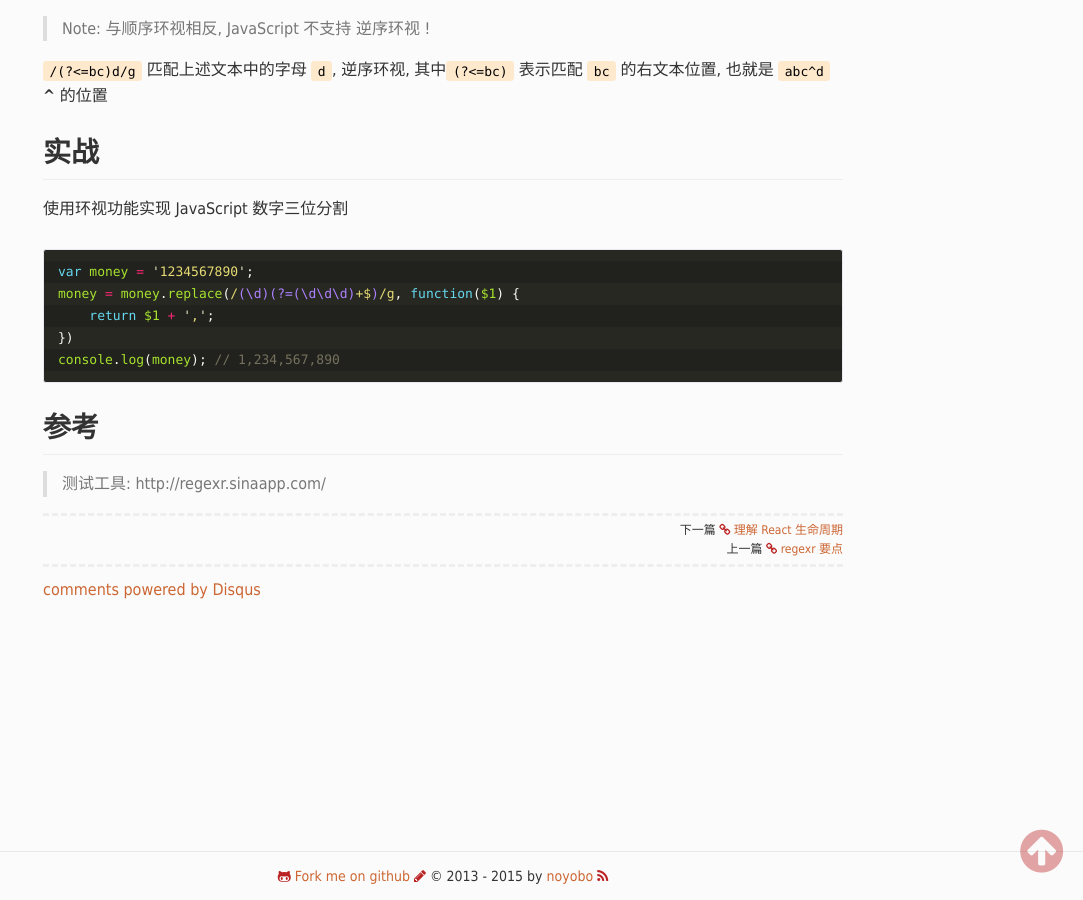
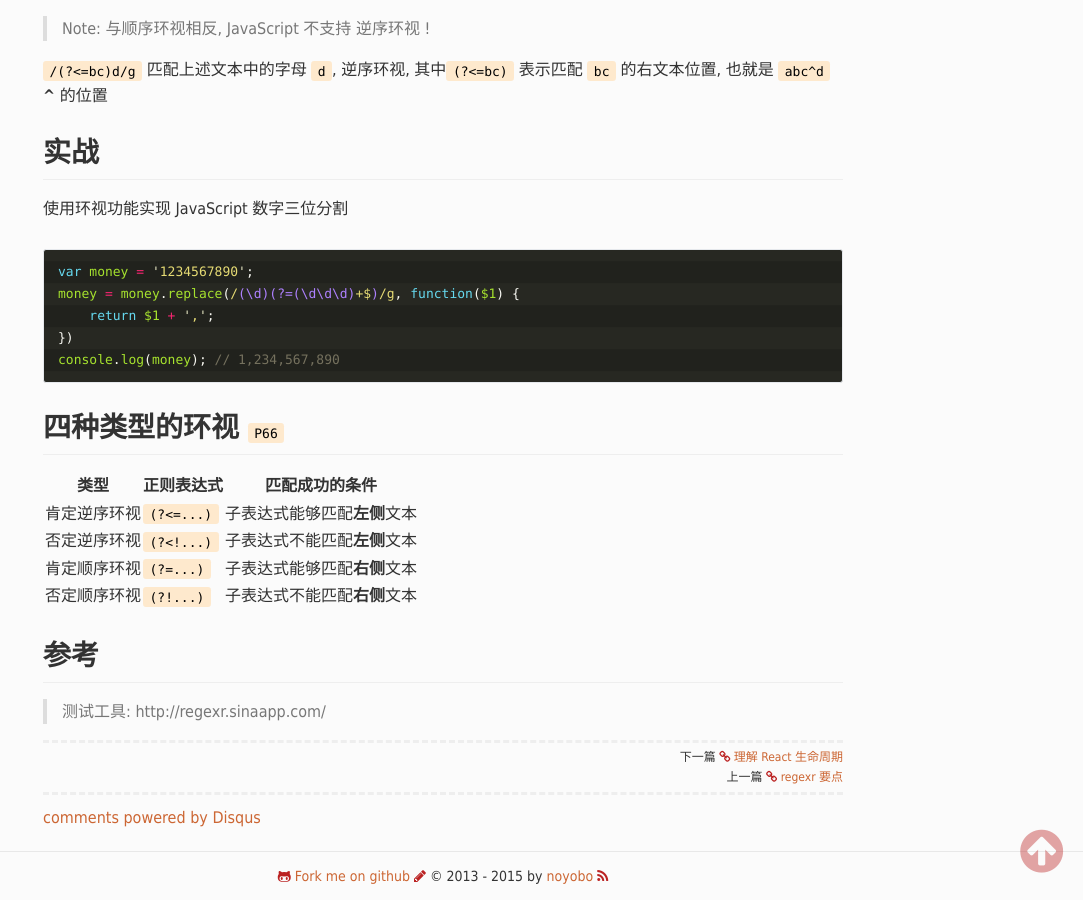
Before and after one commit to noyobo/noyobo.github.com, a Jekyll site: the page built from _posts/2015-07-22-regexr-lookaround.md, in a window 1280 px wide and 900 px high, scrolled down 614 px. Shown: the whole window, without its empty margins (197-1280 px from the left). Built offline with Jekyll 4.4.1, drawn with Linux system fonts in a browser that asks for light colours; nearby versions of some CDN libraries; Markdown is read by kramdown in place of the engine named in the settings; comment, search, counter and statistics services are not loaded.

Commit message:
Update 2015-07-22-regexr-lookaround.md

````diff
--- a/_posts/2015-07-22-regexr-lookaround.md
+++ b/_posts/2015-07-22-regexr-lookaround.md
@@ -40,6 +40,15 @@ money = money.replace(/(\d)(?=(\d\d\d)+$)/g, function($1) {
 console.log(money); // 1,234,567,890
 ```
 
+## 四种类型的环视 `P66`
+
+类型|正则表达式|匹配成功的条件
+---|---|---
+肯定逆序环视|`(?<=...)`|子表达式能够匹配**左侧**文本
+否定逆序环视|`(?<!...)`|子表达式不能匹配**左侧**文本
+肯定顺序环视|`(?=...)`|子表达式能够匹配**右侧**文本
+否定顺序环视|`(?!...)`|子表达式不能匹配**右侧**文本
+
 ## 参考
 
 > 测试工具: http://regexr.sinaapp.com/
````
